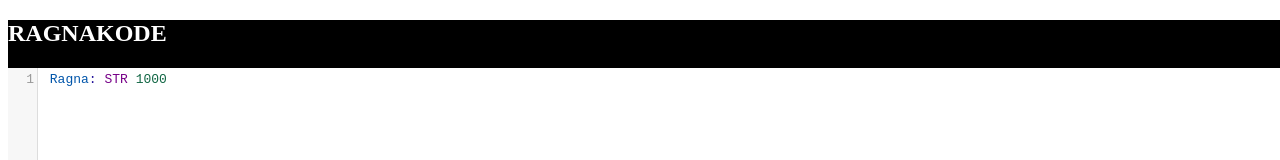
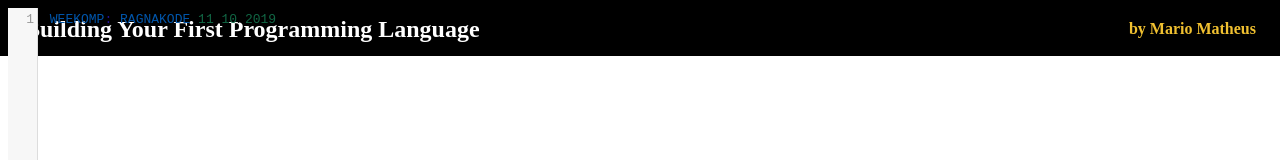
Before and after one commit to MarioMatheus/ragnakode, a website built with webpack: page dist/index.html in a window 1280 px wide. Shown: the top 160 px of the page. Built offline with nearby package versions, Linux system fonts and the light colour scheme.

Commit message:
header-view-built-to-project

```diff
--- a/dist/index.html
+++ b/dist/index.html
@@ -11,16 +11,17 @@
     <script src = "addon/mode/simple.js"> </script>
     <script src = "mode/ragnakode/ragnakode.js"> </script>
 
-    <title> Ragnakode Compiler </title>
+    <title> RAGNAKODE - Compiler </title>
   </head>
 
   <body>
     <div class = "Header">
-      <h2 class = "title"> RAGNAKODE </h2>
+      <div class = "MainText"> Building Your First Programming Language </div>
+      <div class = "AuthorText"> by Mario Matheus </div>
     </div>
 
-    <div class = "editor-container">
-      <textarea id = "editor"> Ragna: STR 1000 </textarea>
+    <div class = "EditorContainer">
+      <textarea id = "editor"> WEEKOMP: RAGNAKODE 11/10/2019 </textarea>
     </div>
 
     <script src = "main.js"> </script>
--- a/dist/lib/main.css
+++ b/dist/lib/main.css
@@ -1,7 +1,34 @@
 .Header {
-  margin: 0;
+  background-color: black;
+  background-size: 100vw 56px;
   width: 100vw;
-  height: 48px;
-  background-color: black;
-  color: white
+  height: 56px;
+  position: fixed;
+  top: 0;
+  left: 0;
+  z-index: 1;
 }
+
+.MainText {
+  height: 24px;
+  color: white;
+  font-weight: bold;
+  font-size: 24px;
+  font-family: 'Times New Roman', Times, serif;
+  position: absolute;
+  top: 16px;
+  left: 24px;
+  z-index: 0;
+}
+
+.AuthorText {
+  height: 16px;
+  color: rgba(240, 192, 48, 1);
+  font-weight: bold;
+  font-size: 16px;
+  font-family: 'Times New Roman', Times, serif;
+  position: absolute;
+  top: 20px;
+  right: 24px;
+  z-index: 0;
+}
```
